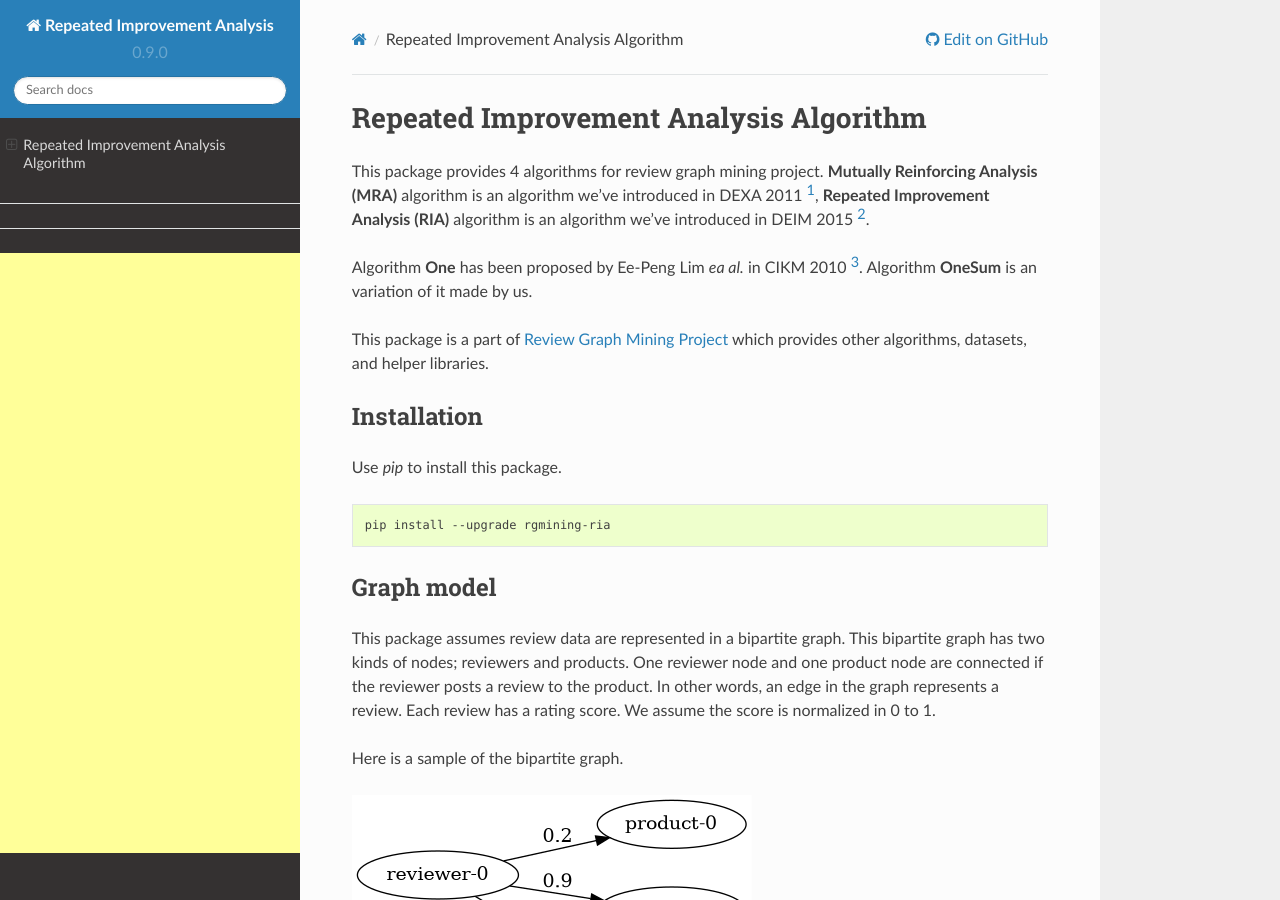
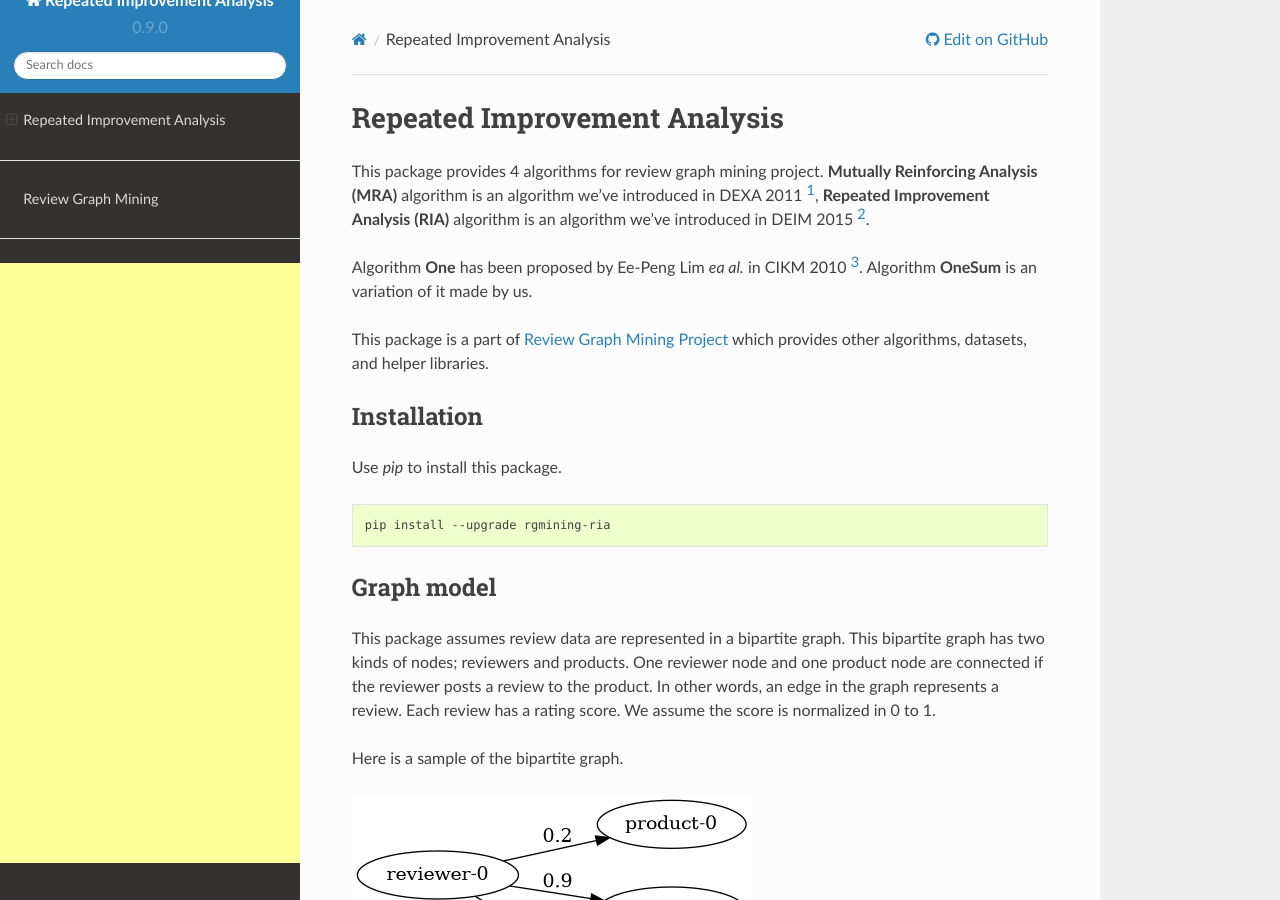
Before and after one commit to rgmining/ria, a Sphinx documentation site: the page built from docs/source/index.rst, in a window 1280 px wide and 900 px high. Built offline with Sphinx 7.4.7 and the Read the Docs theme 2.0.0, drawn with Linux system fonts in a browser that asks for light colours.

Commit message:
Update document layout.

```diff
--- a/docs/source/_templates/layout.html
+++ b/docs/source/_templates/layout.html
@@ -46,11 +46,8 @@
 {% block menu %}
   <div class="local-toc">{{ toc }}</div>
   <hr/>
-  {% set toctree = toctree(maxdepth=theme_navigation_depth, collapse=theme_collapse_navigation, includehidden=True) %}
-  {% if toctree %}
-    {{ toctree }}
-  {% endif %}
-  <hr />
+  <a href="https://rgmining.github.io/">Review Graph Mining</a>
+  <hr/>
   <div>
     <div style="width: 300px; margin: auto;">
       <ins class="adsbygoogle"
--- a/docs/source/conf.py
+++ b/docs/source/conf.py
@@ -146,9 +146,9 @@
 # further.  For a list of options available for each theme, see the
 # documentation.
 #
-html_theme_options = {
-    'collapse_navigation': True,
-}
+# html_theme_options = {
+#     'collapse_navigation': True,
+# }
 # Add any paths that contain custom themes here, relative to this directory.
 html_theme_path = [sphinx_rtd_theme.get_html_theme_path()]
 
--- a/docs/source/index.rst
+++ b/docs/source/index.rst
@@ -1,5 +1,7 @@
-Repeated Improvement Analysis Algorithm
-=========================================
+.. _top:
+
+Repeated Improvement Analysis
+===============================
 .. raw:: html
 
    <div class="addthis_inline_share_toolbox"></div>
```
Also changed, not shown: 1 other file.
